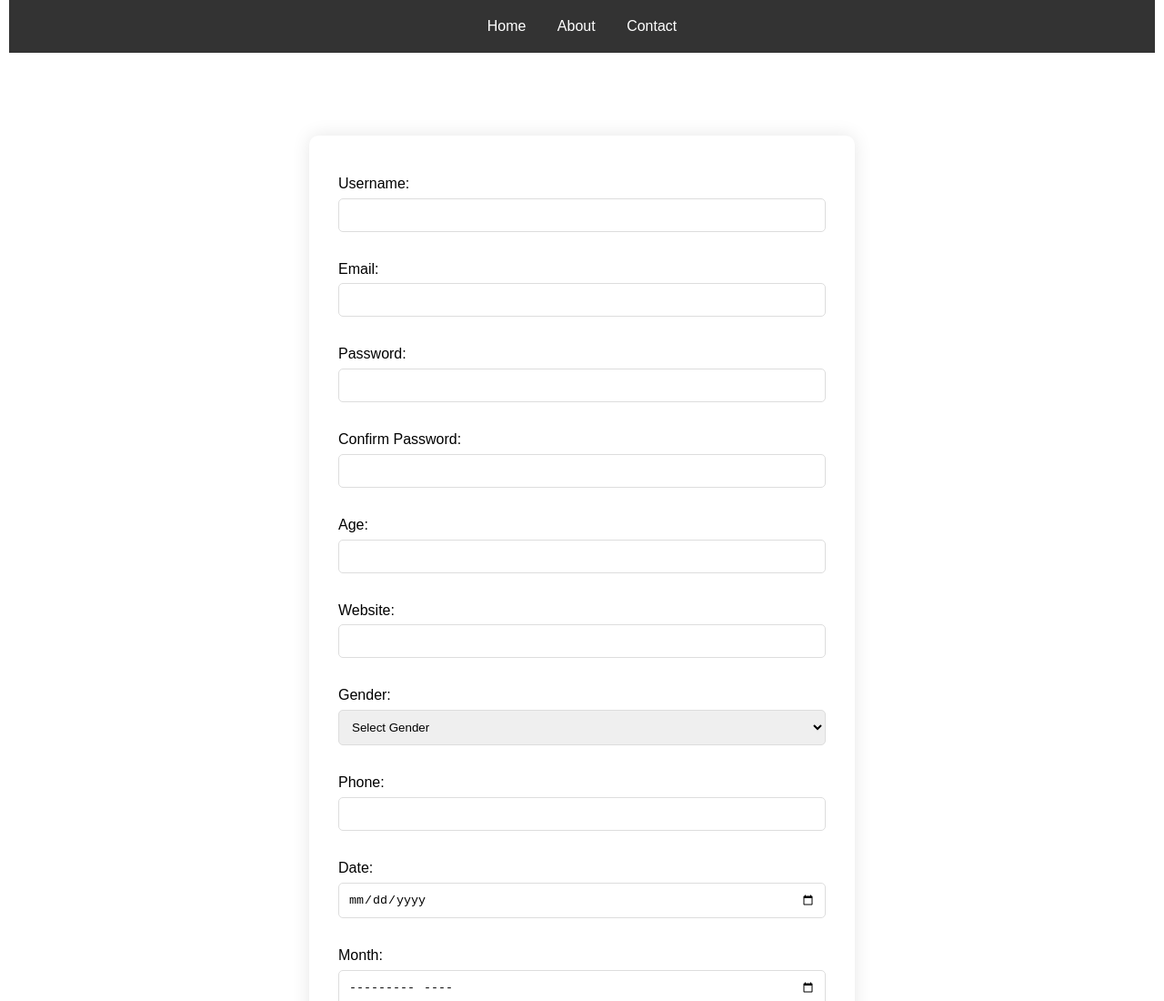
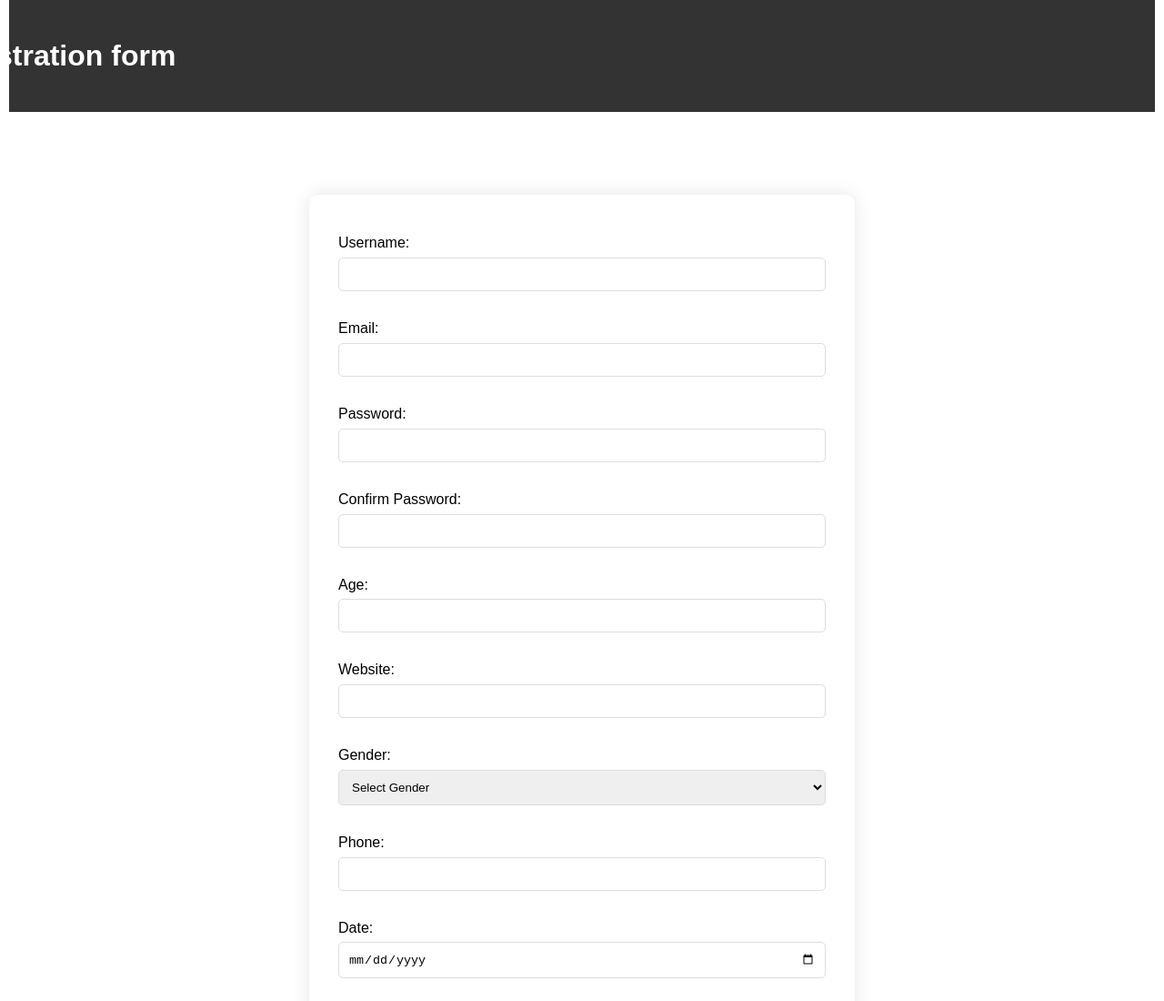
Before and after one commit to Nithya-sree-20/validation, a plain HTML site: page index.html in a window 1280 px wide. Shown: the top 1100 px of the page at 91% size. Drawn offline with Linux system fonts and the light colour scheme; a script that the page names is missing.

Commit message:
Update index.html

```diff
--- a/index.html
+++ b/index.html
@@ -7,13 +7,7 @@
 </head>
 <body>
     <header>
-        <nav>
-            <ul>
-                <li><a href="https://66aa097a7e03a105046f8a87--wondrous-mermaid-94c39e.netlify.app/#">Home</a></li>
-                <li><a href="https://66aa097a7e03a105046f8a87--wondrous-mermaid-94c39e.netlify.app/#">About</a></li>
-                <li><a href="https://66aa097a7e03a105046f8a87--wondrous-mermaid-94c39e.netlify.app/#">Contact</a></li>
-            </ul>
-        </nav>
+      <h1 style="color:white; position: relative; right:580px;">Registration form</h1>
     </header>
     <h1>Registration Form</h1>
     <form id="registrationForm" enctype="multipart/form-data">
```
